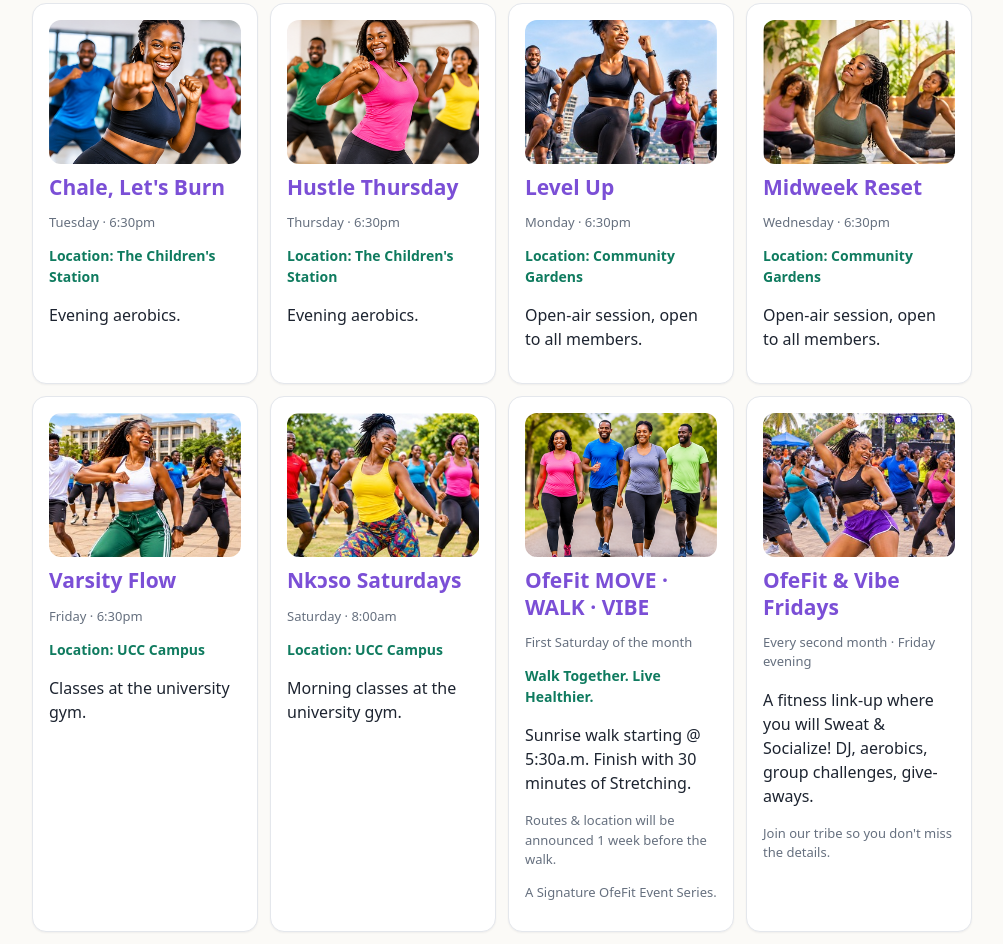
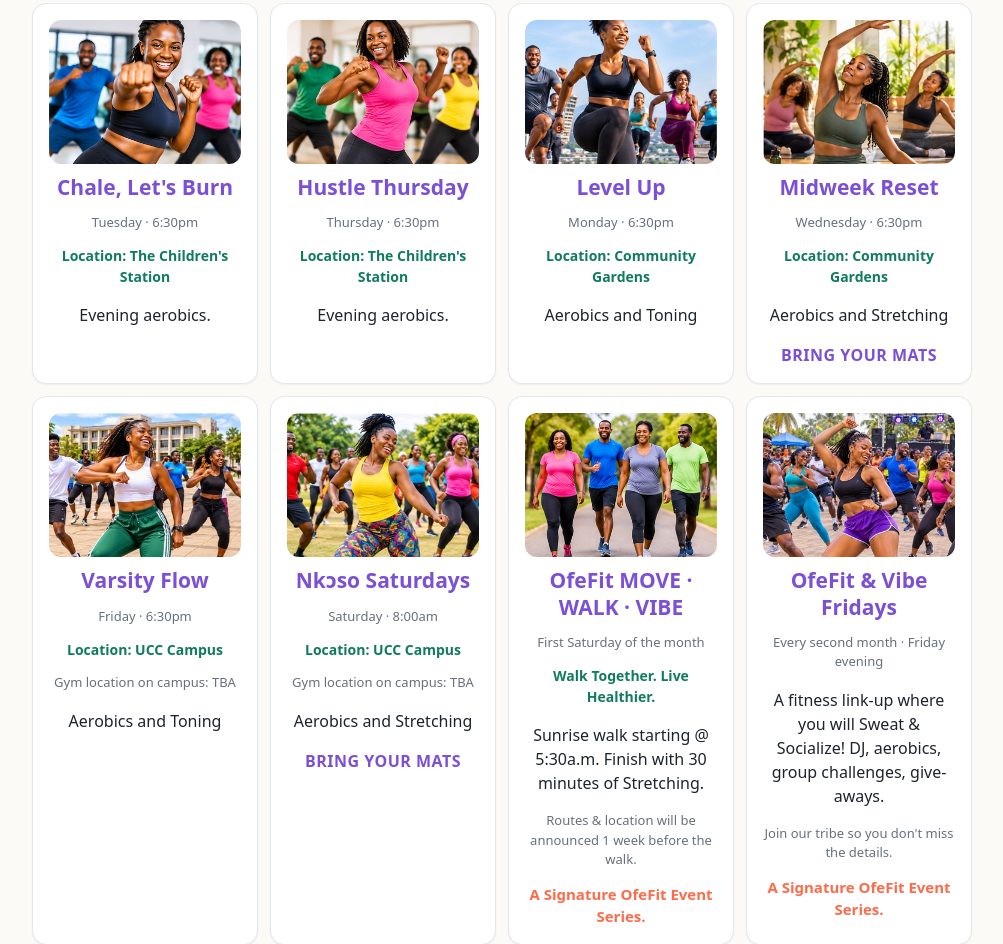
Before and after one commit to ofefit/ofefit-backend, a plain HTML site: page docs/index.html in a window 1280 px wide. Shown: the part 691-1635 px from the top of the page, without its empty margins (138-1141 px from the left). Drawn offline with nearby package versions, Linux system fonts and the light colour scheme.

Commit message:
Update index.html

```diff
--- a/docs/index.html
+++ b/docs/index.html
@@ -36,6 +36,9 @@ h3{font-size:17px;margin:0 0 6px}
 .thumb{aspect-ratio:4/3;object-fit:cover}
 .sname{font-size:21px;font-weight:800;color:var(--plum);margin:6px 0 4px;line-height:1.25}
 .loc{font-size:14px;font-weight:700;color:var(--teal);margin:0 0 6px}
+.sched .card{text-align:center}
+.mats{font-weight:800;color:var(--plum);letter-spacing:.5px;margin:4px 0 0}
+.series{font-weight:800;color:var(--coral);font-size:15px;margin:8px 0 0}
 .tier{border-top:6px solid var(--c,var(--teal))}
 .tier .price{color:var(--c,var(--teal))}
 .t-student{--c:var(--sky)}.t-weekend{--c:var(--sun)}.t-flex{--c:var(--teal)}.t-core{--c:var(--plum)}
@@ -88,15 +91,15 @@ label{font-size:14px;color:var(--mut)}
 
   <div class="block">
     <h2>Schedule</h2>
-    <div class="grid">
+    <div class="grid sched">
       <div class="card"><img class="thumb" src="img/01_lets_burn.png" alt="Chale, Let's Burn"><h3 class="sname">Chale, Let's Burn</h3><p class="muted">Tuesday · 6:30pm</p><p class="loc">Location: The Children's Station</p><p>Evening aerobics.</p></div>
       <div class="card"><img class="thumb" src="img/02_hustle_thursday.png" alt="Hustle Thursday"><h3 class="sname">Hustle Thursday</h3><p class="muted">Thursday · 6:30pm</p><p class="loc">Location: The Children's Station</p><p>Evening aerobics.</p></div>
-      <div class="card"><img class="thumb" src="img/level_up.jpg" alt="Level Up"><h3 class="sname">Level Up</h3><p class="muted">Monday · 6:30pm</p><p class="loc">Location: Community Gardens</p><p>Open-air session, open to all members.</p></div>
-      <div class="card"><img class="thumb" src="img/midweek_reset.jpg" alt="Midweek Reset"><h3 class="sname">Midweek Reset</h3><p class="muted">Wednesday · 6:30pm</p><p class="loc">Location: Community Gardens</p><p>Open-air session, open to all members.</p></div>
-      <div class="card"><img class="thumb" src="img/varsity_flow.jpg" alt="Varsity Flow"><h3 class="sname">Varsity Flow</h3><p class="muted">Friday · 6:30pm</p><p class="loc">Location: UCC Campus</p><p>Classes at the university gym.</p></div>
-      <div class="card"><img class="thumb" src="img/nkoso_saturdays.jpg" alt="Nkɔso Saturdays"><h3 class="sname">Nkɔso Saturdays</h3><p class="muted">Saturday · 8:00am</p><p class="loc">Location: UCC Campus</p><p>Morning classes at the university gym.</p></div>
-      <div class="card"><img class="thumb" src="img/04_health_walk.png" alt="OfeFit MOVE · WALK · VIBE"><h3 class="sname">OfeFit MOVE · WALK · VIBE</h3><p class="muted">First Saturday of the month</p><p class="loc">Walk Together. Live Healthier.</p><p>Sunrise walk starting @ 5:30a.m. Finish with 30 minutes of Stretching.</p><p class="muted">Routes &amp; location will be announced 1 week before the walk.</p><p class="muted">A Signature OfeFit Event Series.</p></div>
-      <div class="card"><img class="thumb" src="img/big_night.jpg" alt="OfeFit &amp; Vibe Fridays"><h3 class="sname">OfeFit &amp; Vibe Fridays</h3><p class="muted">Every second month · Friday evening</p><p>A fitness link-up where you will Sweat &amp; Socialize! DJ, aerobics, group challenges, give-aways.</p><p class="muted">Join our tribe so you don't miss the details.</p></div>
+      <div class="card"><img class="thumb" src="img/level_up.jpg" alt="Level Up"><h3 class="sname">Level Up</h3><p class="muted">Monday · 6:30pm</p><p class="loc">Location: Community Gardens</p><p>Aerobics and Toning</p></div>
+      <div class="card"><img class="thumb" src="img/midweek_reset.jpg" alt="Midweek Reset"><h3 class="sname">Midweek Reset</h3><p class="muted">Wednesday · 6:30pm</p><p class="loc">Location: Community Gardens</p><p>Aerobics and Stretching</p><p class="mats">BRING YOUR MATS</p></div>
+      <div class="card"><img class="thumb" src="img/varsity_flow.jpg" alt="Varsity Flow"><h3 class="sname">Varsity Flow</h3><p class="muted">Friday · 6:30pm</p><p class="loc">Location: UCC Campus</p><p class="muted">Gym location on campus: TBA</p><p>Aerobics and Toning</p></div>
+      <div class="card"><img class="thumb" src="img/nkoso_saturdays.jpg" alt="Nkɔso Saturdays"><h3 class="sname">Nkɔso Saturdays</h3><p class="muted">Saturday · 8:00am</p><p class="loc">Location: UCC Campus</p><p class="muted">Gym location on campus: TBA</p><p>Aerobics and Stretching</p><p class="mats">BRING YOUR MATS</p></div>
+      <div class="card"><img class="thumb" src="img/04_health_walk.png" alt="OfeFit MOVE · WALK · VIBE"><h3 class="sname">OfeFit MOVE · WALK · VIBE</h3><p class="muted">First Saturday of the month</p><p class="loc">Walk Together. Live Healthier.</p><p>Sunrise walk starting @ 5:30a.m. Finish with 30 minutes of Stretching.</p><p class="muted">Routes &amp; location will be announced 1 week before the walk.</p><p class="series">A Signature OfeFit Event Series.</p></div>
+      <div class="card"><img class="thumb" src="img/big_night.jpg" alt="OfeFit &amp; Vibe Fridays"><h3 class="sname">OfeFit &amp; Vibe Fridays</h3><p class="muted">Every second month · Friday evening</p><p>A fitness link-up where you will Sweat &amp; Socialize! DJ, aerobics, group challenges, give-aways.</p><p class="muted">Join our tribe so you don't miss the details.</p><p class="series">A Signature OfeFit Event Series.</p></div>
     </div>
   </div>
 
```
